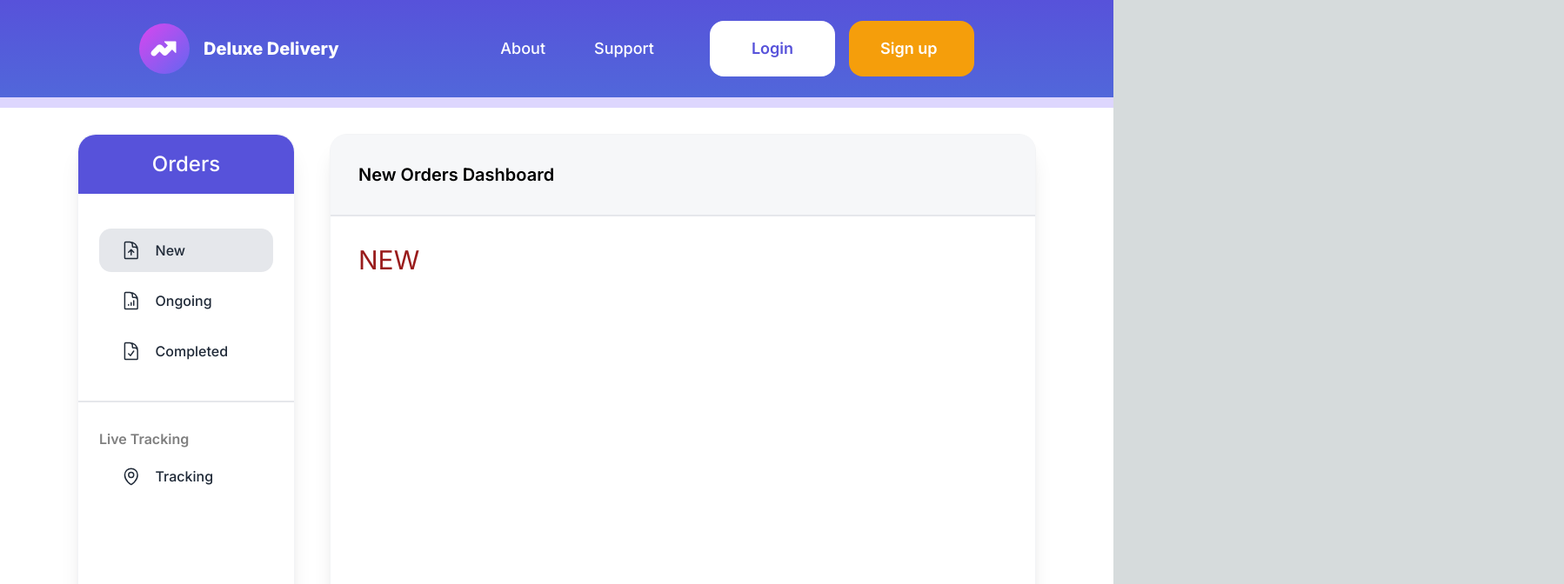
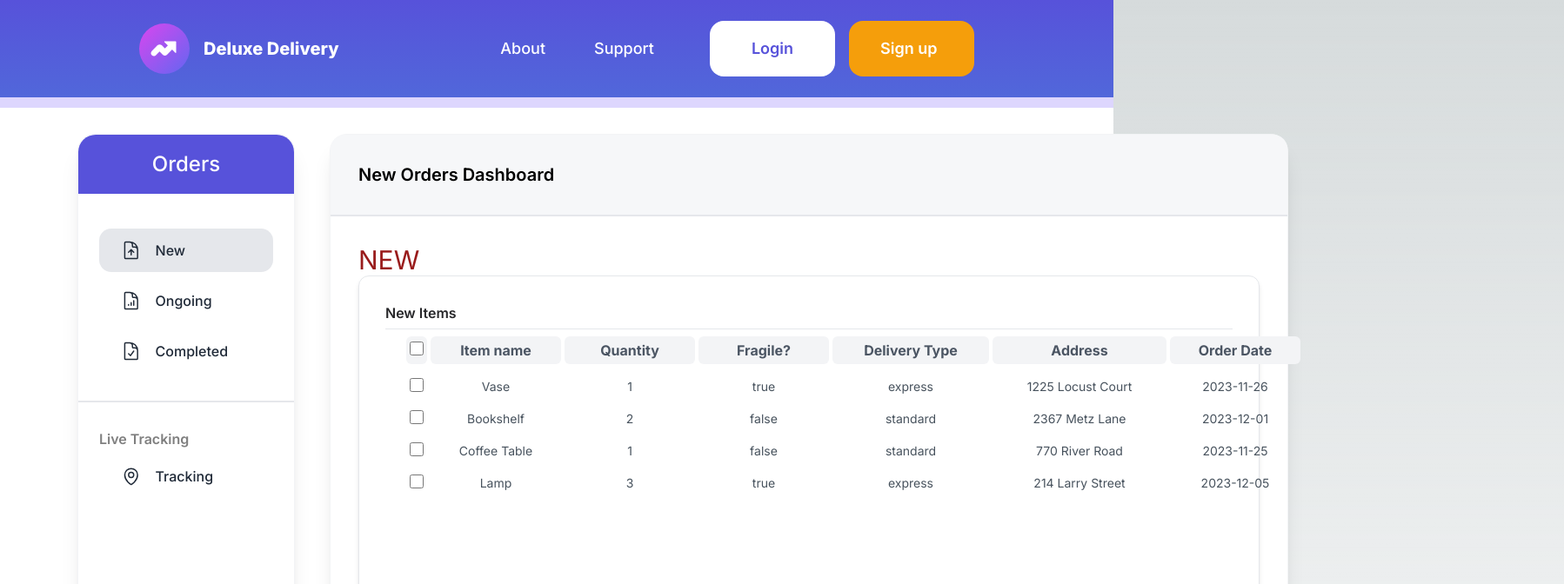
Before and after one commit to FehamIsmail/DeluxeDelivery, a Next.js app in the folder deluxe-delivery/: page /dashboard/new in a window 1280 px wide. Shown: the top 672 px of the page at 87% size, 1798 px wide, since content can reach past the window. Built offline with nearby package versions, Linux system fonts and the light colour scheme.

Commit message:
implemented NewTable.tsx

```diff
--- a/deluxe-delivery/src/app/dashboard/new/NewTable.tsx
+++ b/deluxe-delivery/src/app/dashboard/new/NewTable.tsx
@@ -1,8 +1,121 @@
-import React from 'react';
+"use client"
+import React, {useState} from 'react';
 
 function NewTable() {
+    interface item{
+        id: number;
+        name: string;
+        quantity: number;
+        address: string;
+        fragile: boolean;
+        orderDate: Date;
+        isChecked: boolean,
+        isExpressDelivery: boolean;
+    }
+
+    const [newItems , setNewItems] = useState<item[]>([
+        {
+            id: 1,
+            name: "Vase",
+            quantity: 1,
+            fragile: true,
+            orderDate: new Date(),
+            isChecked: false,
+            address: "1225 Locust Court",
+            isExpressDelivery: true,
+        },
+        {
+            id: 2,
+            name: "Bookshelf",
+            quantity: 2,
+            fragile: false,
+            orderDate: new Date("2023-12-01"),
+            isChecked: false,
+            address: "2367 Metz Lane",
+            isExpressDelivery: false,
+        },
+        {
+            id: 3,
+            name: "Coffee Table",
+            quantity: 1,
+            fragile: false,
+            orderDate: new Date("2023-11-25"),
+            isChecked: false,
+            address: "770 River Road",
+            isExpressDelivery: false,
+        },
+        {
+            id: 4,
+            name: "Lamp",
+            quantity: 3,
+            fragile: true,
+            orderDate: new Date("2023-12-05"),
+            isChecked: false,
+            address: "214 Larry Street",
+            isExpressDelivery: true,
+        },
+    ]);
+
+    const takeOrder = () => {
+        // Get all checked items and put in localStorage
+        let checkedItems = newItems.filter((item) => item.isChecked);
+        localStorage.setItem('newItems', JSON.stringify(checkedItems));
+        console.log(localStorage.getItem('newItems'));
+        // filter out checked items
+        setNewItems(newItems.filter((item) => !item.isChecked));
+    }
+
+    const handleCheckboxChange = (index: number) => {
+        setNewItems(newItems.map((item) => {
+            if(item.id === index){
+                item.isChecked = !item.isChecked;
+            }
+            return item;
+        }))
+    };
+
+
     return (
-        <div className="text-3xl text-red-800">NEW</div>
+        <>
+            <div className="text-3xl text-red-800">NEW</div>
+            <div className="flex flex-col p-[30px] w-full h-full shadow-md border-[1px] rounded-xl">
+                <div className="w-full h-5 text-zinc-800 text-base font-semibold pb-[30px] border-b-[1px] ">New Items</div>
+                <table className="mt-2 h-[540px]">
+                    <thead>
+                         <tr className={"w-full flex flex-row gap-1 place-content-between pb-1"}>
+                             <th className={"ml-6 check"}>
+                                 <input type="checkbox" className="form-checkbox h-4 w-4 text-slate-600"  readOnly={true} checked={false}/>
+                             </th>
+                             <th className={""}>Item name</th>
+                             <th className={""}>Quantity</th>
+                             <th className={""}>Fragile?</th>
+                             <th className={"w-[180px]"}>Delivery Type</th>
+                             <th className={"w-[200px]"}>Address</th>
+                             <th className={""}>Order Date</th>
+                         </tr>
+                    </thead>
+                    <tbody className={""}>
+                    {newItems.map((item) => (
+                        <tr key={item.id} className={"mt-2 w-full flex flex-row gap-1 text-sm place-content-between"}>
+                            <td className={"ml-6 check"}>
+                                <input type="checkbox" className="form-checkbox h-4 w-4 text-slate-600"
+                                       checked={item.isChecked} onChange={() => handleCheckboxChange(item.id)}/>
+                            </td>
+                            <td className={""}>{item.name}</td>
+                            <td className={""}>{item.quantity}</td>
+                            <td className={""}>{item.fragile ? 'true' : 'false'}</td>
+                            <td className={"w-[180px]"}>{item.isExpressDelivery? 'express' : 'standard'}</td>
+                            <td className={"w-[200px]"}>{item.address}</td>
+                            <td className={""}>{item.orderDate.toISOString().slice(0,10)}</td>
+                        </tr>
+                    ))}
+                    </tbody>
+                </table>
+            </div>
+            <button onClick={takeOrder} className="ml-[1258px] mt-6 w-32 h-14 bg-amber-500 rounded-2xl hover:bg-amber-600 justify-center items-center gap-2.5 inline-flex">
+                <div className="text-center text-white text-base font-semibold font-['Axiforma']">Take Order</div>
+            </button>
+        </>
     );
 }
 
--- a/deluxe-delivery/src/app/dashboard/tracking/HouseCard.tsx
+++ b/deluxe-delivery/src/app/dashboard/tracking/HouseCard.tsx
@@ -1,14 +1,15 @@
 "use client"
 import React, {useEffect} from 'react';
-import {Item, Position} from "@/constants/types";
+import {Position} from "@/constants/types";
 import {MapPinIcon} from "@heroicons/react/24/outline";
 
 interface HouseCardProps {
-    item: Item | null,
+    item: any,
     houseImg: string,
     position: Position,
     isVisible: boolean,
-    openChatBox: () => void
+    openChatBox: () => void,
+    pinged: boolean
 }
 
 function HouseCard(props: HouseCardProps) {
@@ -18,17 +19,20 @@ function HouseCard(props: HouseCardProps) {
             {
                 name: "Vase",
                 description: "dksajdklsadjaksl",
+                address: "1225 Locust Court",
                 price: 0,
                 quantity: 1
             }
     }
 
-    const {position, isVisible} = props;
+    const {position, isVisible, pinged} = props;
     // Create div ref
     const divRef = React.useRef<HTMLDivElement>(null);
     // Create state for position
     const [pos, setPos] = React.useState<Position>(position);
     const [visible, setVisible] = React.useState<boolean>(isVisible);
+
+    const messageClass = pinged ? "self-end mr-4 mt-auto" : "self-end mr-4 mt-auto"
 
     useEffect(() => {
         // Set the position of the div to the position prop
@@ -42,8 +46,6 @@ function HouseCard(props: HouseCardProps) {
         setVisible(isVisible);
     }, [isVisible]);
 
-    const {item} = props;
-
     return (
         <div
             className={` relative h-[170px] w-[300px] flex flex-row gap-[7px] p-[7px] rounded-xl shadow-lg bg-white arrow-container ${
@@ -54,15 +56,16 @@ function HouseCard(props: HouseCardProps) {
             <img className={"w-[100px] h-full object-fill rounded-lg"} src={props.houseImg} alt={"house"}/>
             <div className={"flex flex-col gap-1"}>
                 <span className={"text-sm font-semibold text-zinc-800"}>{itemObj.name} <span className={" font-normal"}>({itemObj.quantity})</span></span>
-                <span className={"text-white text-sm w-fit font-normal bg-[#49BEB7] px-2 rounded-md"}>Express Delivery</span>
+                {itemObj.isExpressDelivery && <span className={"text-white text-sm w-fit font-normal bg-[#49BEB7] px-2 rounded-md"}>Express Delivery</span>}
                 <span className={"text-white text-sm w-fit font-normal bg-[#8ac0ff] px-2 rounded-md"}>Leave at door</span>
-                <span className={"text-[#f34c41] text-sm w-fit font-normal bg-[#ffecec] px-2 rounded-md"}>Fragile</span>
-                <div className={"address mt-1 flex flex-row items-center gap-1"}><MapPinIcon className={"h-[13px]"}/><div className="w-44 pt-0.5 text-neutral-400 text-xs font-normal font-['Noto Sans'] leading-3">1332 Rue Lacroix</div></div>
-                <div className={"messages mt-[8px] ml-[36px] w-fit flex flex-row items-center gap-1 px-[15px] py-[5px] bg-[#f6f6f8] text-[#1b59f8] rounded-md cursor-pointer"}
+                {itemObj.fragile &&<span className={"text-[#f34c41] text-sm w-fit font-normal bg-[#ffecec] px-2 rounded-md"}>Fragile</span>}
+                <div className={"address mt-1 flex flex-row items-center gap-1"}><MapPinIcon className={"h-[13px]"}/><div className="w-44 pt-0.5 text-neutral-400 text-xs font-normal font-['Noto Sans'] leading-3">{itemObj.address}</div></div>
+
+                <div className={`messages ${messageClass}  w-fit flex flex-row items-center gap-1 px-[15px] py-[5px] bg-[#f6f6f8] text-[#1b59f8] rounded-md cursor-pointer`}
                     onClick={props.openChatBox}
                 >
                     <img className={"h-[21px] object-cover"} src={'/message_icon.png'} alt={'message'}></img>
-                    <span className={"text-xs"}>2 new message</span>
+                    <span className={"text-xs"}>{props.pinged ? '2 new messages' : 'view messages'}</span>
                 </div>
             </div>
             <div className="arrow"></div>
--- a/deluxe-delivery/src/app/dashboard/tracking/TrackingContent.tsx
+++ b/deluxe-delivery/src/app/dashboard/tracking/TrackingContent.tsx
@@ -16,6 +16,7 @@ function TrackingContent() {
     const [isChatVisible, setIsChatVisible] = React.useState(false);
     const [isChatBoxOpen, setIsChatBoxOpen] = React.useState(true);
     const [chatBoxIndex, setChatBoxIndex] = React.useState(0);
+    const [takenItems, setTakenItems] = React.useState<any[]>([])
 
 
     const handleChatboxToggle = () => {
@@ -63,10 +64,19 @@ function TrackingContent() {
         }
     };
 
+
+
     useEffect(() => {
-        // console.log(chatBox[getOpenedHouseCard()])
-    },[isCardVisible])
+        let newItemsLocal = localStorage.getItem('newItems');
+        if (newItemsLocal) {
+            setTakenItems(JSON.parse(newItemsLocal));
+        }
 
+    },[isCardVisible, setTakenItems])
+
+    useEffect(() => {
+        console.log(takenItems);
+    },[takenItems])
     return (
         <div className="flex flex-col gap-4">
             <div className="w-80 h-5">
@@ -84,10 +94,10 @@ function TrackingContent() {
                 <HousePing onClick={toggleVisible(1)} position={{x: 400, y: 32}}/>
                 <HousePing onClick={toggleVisible(2)} position={{x: 500, y: 260}}/>
                 <HousePing onClick={toggleVisible(3)} position={{x: 700, y: -90}}/>
-                <HouseCard houseImg={"/house_sample_0.png"} position={{x: -66, y: -350}} item={null} isVisible={isCardVisible[0]} openChatBox={openChatBox}/>
-                <HouseCard houseImg={"/house_sample_1.png"} position={{x: 273, y: -302}} item={null} isVisible={isCardVisible[1]} openChatBox={openChatBox}/>
-                <HouseCard houseImg={"/house_sample_2.png"} position={{x: 373, y: -22}}  item={null} isVisible={isCardVisible[2]} openChatBox={openChatBox}/>
-                <HouseCard houseImg={"/house_sample_3.png"} position={{x: 573, y: -323}} item={null} isVisible={isCardVisible[3]} openChatBox={openChatBox}/>
+                <HouseCard pinged={false} houseImg={"/house_sample_0.png"} position={{x: -66, y: -350}} item={takenItems[0] || null} isVisible={isCardVisible[0]} openChatBox={openChatBox}/>
+                <HouseCard pinged={true} houseImg={"/house_sample_1.png"} position={{x: 273, y: -302}} item={takenItems[1] || null} isVisible={isCardVisible[1]} openChatBox={openChatBox}/>
+                <HouseCard pinged={false} houseImg={"/house_sample_2.png"} position={{x: 373, y: -22}}  item={takenItems[2] || null} isVisible={isCardVisible[2]} openChatBox={openChatBox}/>
+                <HouseCard pinged={false} houseImg={"/house_sample_3.png"} position={{x: 573, y: -323}} item={takenItems[3] || null} isVisible={isCardVisible[3]} openChatBox={openChatBox}/>
                 <div className={"text-xs font-normal absolute top-[568px] left-[840px] chat p-[1px] rounded-full w-6 h-6 flex items-center justify-center " +
                     "bg-red-500 text-white border-[2px] border-red-100"}>
                     2
--- a/deluxe-delivery/src/app/globals.css
+++ b/deluxe-delivery/src/app/globals.css
@@ -62,3 +62,29 @@ body {
     padding: 0.25rem 32px;
     color: #4b5563;
 }
+
+th{
+    background-color: #f3f4f6;
+    border-radius: 0.375rem;
+    padding: 0.25rem 32px;
+    color: #4b5563;
+    width: 150px;
+}
+
+table {
+    table-layout: fixed;
+    border-collapse: collapse;
+}
+
+.check{
+    width: fit-content;
+    padding: 0.25rem 4px;
+}
+
+td{
+    border-radius: 0.375rem;
+    padding: 0.25rem 32px;
+    color: #47525d;
+    width: 150px;
+    text-align: center;
+}
```
